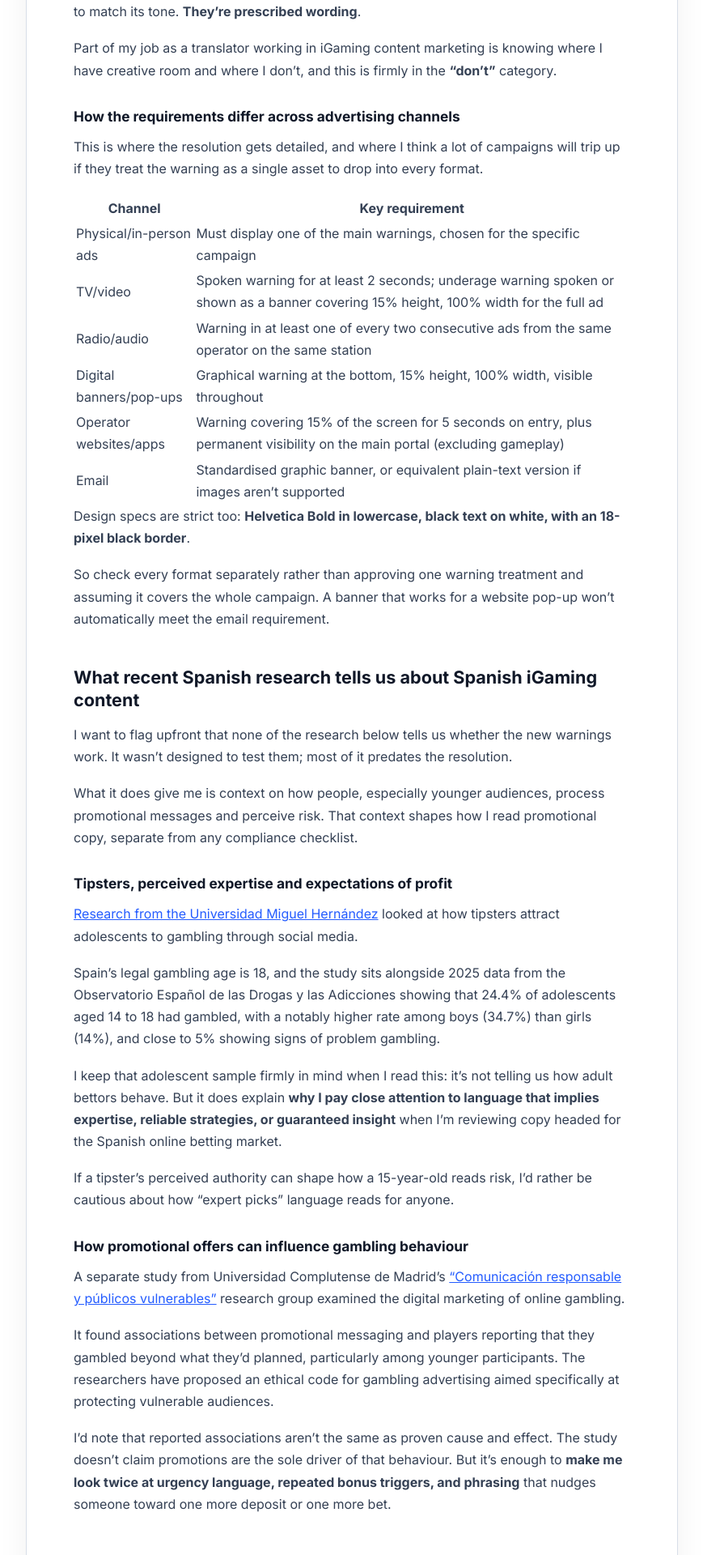
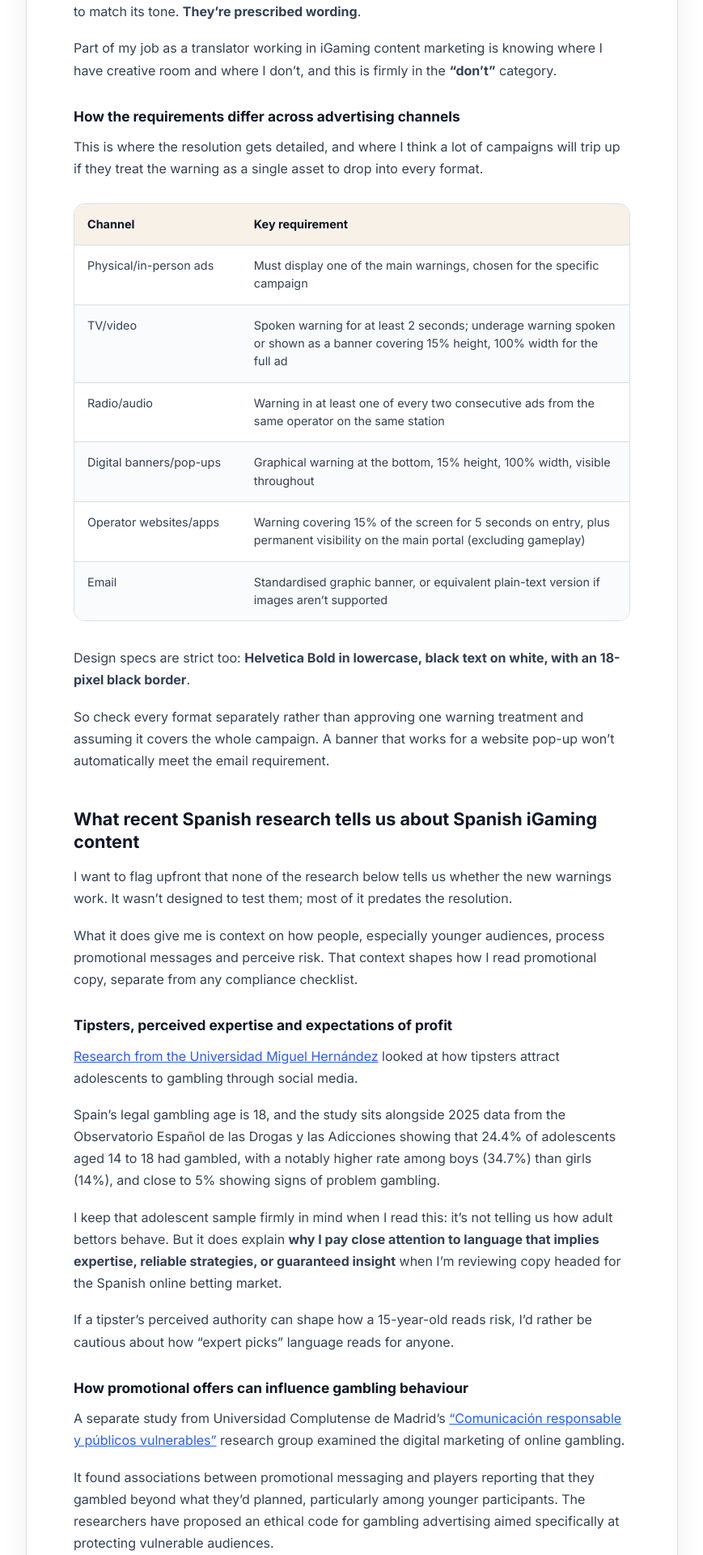
Before and after one commit to lauravlhenche/portfolio, a Jekyll site: the page built from _posts/2026-10-21-spains-new-gambling-warnings.md, in a window 1280 px wide. Shown: the part 2201-4121 px from the top of the page at 81% size, without its empty margins (205-1074 px from the left). Built offline with Jekyll 4.4.1, drawn with Linux system fonts in a browser that asks for light colours.

Commit message:
Update post.html

```diff
--- a/_layouts/post.html
+++ b/_layouts/post.html
@@ -351,6 +351,56 @@
   line-height: 1.65;
 }
 
+    .article-card table {
+  width: 100%;
+  margin: 28px 0 32px;
+
+  border-collapse: separate;
+  border-spacing: 0;
+
+  font-size: 0.9rem;
+  line-height: 1.55;
+
+  border: 1px solid var(--border);
+  border-radius: 14px;
+  overflow: hidden;
+}
+
+.article-card th {
+  padding: 14px 16px;
+
+  background: var(--cream);
+  color: var(--navy);
+
+  font-weight: 700;
+  text-align: left;
+}
+
+.article-card td {
+  padding: 14px 16px;
+
+  border-top: 1px solid var(--border);
+  vertical-align: top;
+}
+
+.article-card th:first-child,
+.article-card td:first-child {
+  width: 30%;
+}
+
+.article-card tr:nth-child(even) td {
+  background: #fafbfc;
+}
+    @media (max-width: 600px) {
+  .article-card {
+    overflow-x: auto;
+  }
+
+  .article-card table {
+    min-width: 600px;
+  }
+}
+
   </style>
 </head>
 
```
